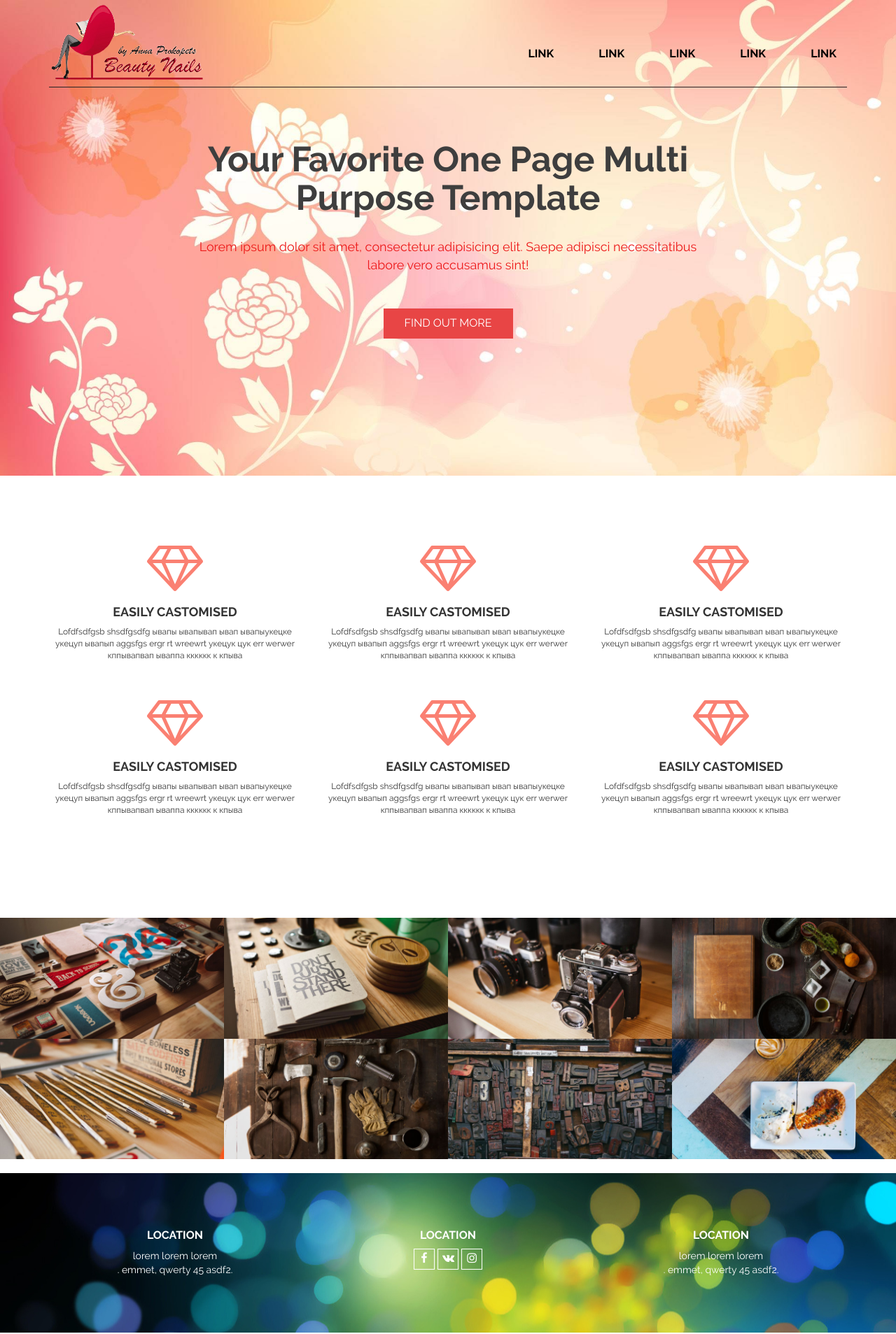
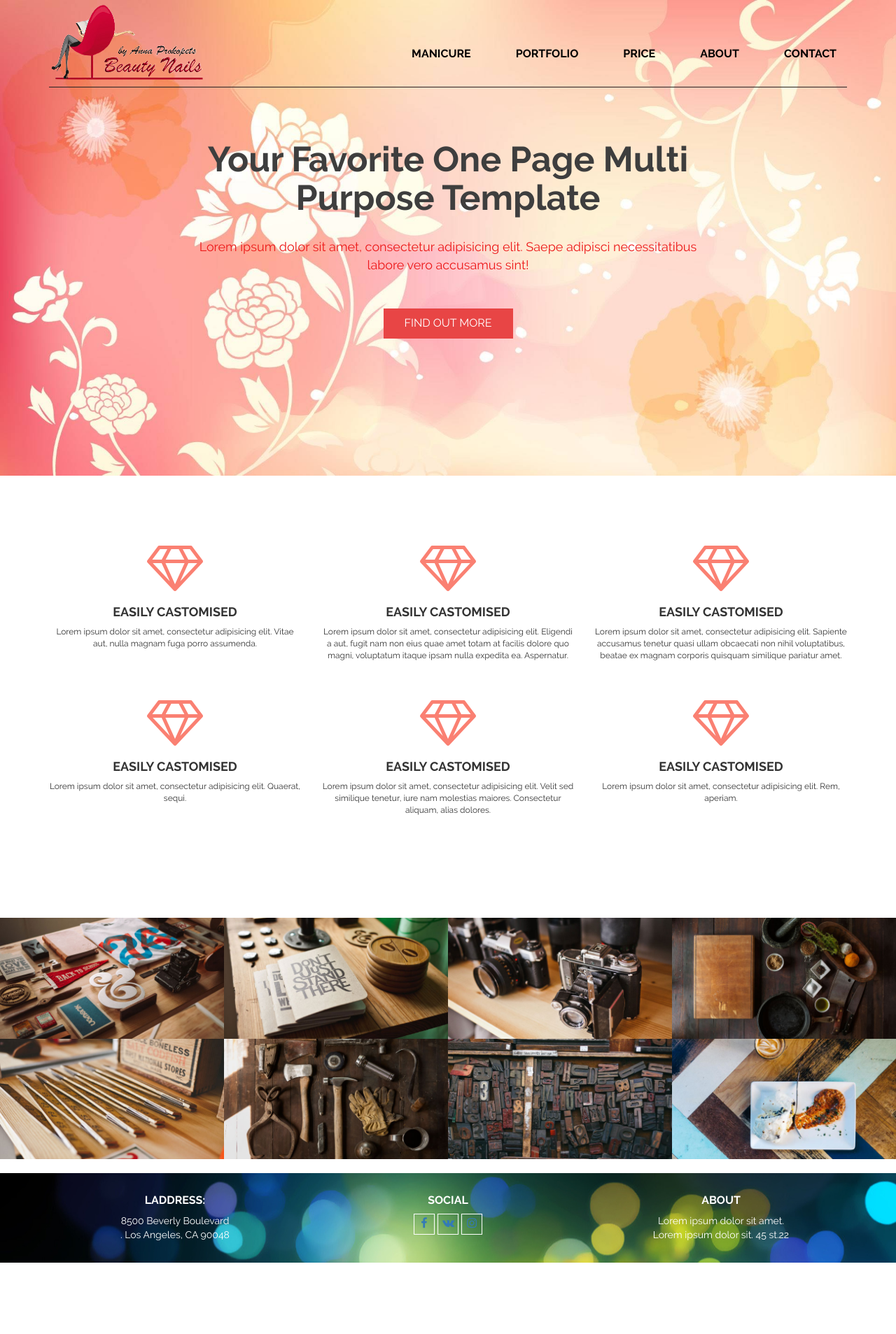
Before and after one commit to Prokopec/WebsiteBN, a plain HTML site: page index.html in a window 1280 px wide. Shown: the whole page at 70% size. After the commit the page ends 1810 px from the top, so only its background shows below. Drawn offline with Linux system fonts and the light colour scheme.

Commit message:
new fitch

```diff
--- a/css/fonts.css
+++ b/css/fonts.css
@@ -17,3 +17,13 @@
 	font-style: normal;
 	font-weight: normal;
 }
+/* font-family: "NautilusPompiliusRegular"; */
+@font-face {
+    font-family: "NautilusPompiliusRegular";
+    src: url("../fonts/NautilusPompiliusRegular/NautilusPompiliusRegular.eot");
+    src: url("../fonts/NautilusPompiliusRegular/NautilusPompiliusRegular.eot?#iefix")format("embedded-opentype"),
+    url("../fonts/NautilusPompiliusRegular/NautilusPompiliusRegular.woff") format("woff"),
+    url("../fonts/NautilusPompiliusRegular/NautilusPompiliusRegular.ttf") format("truetype");
+    font-style: normal;
+    font-weight: normal;
+}
--- a/css/main.css
+++ b/css/main.css
@@ -157,7 +157,7 @@ nav{
 
 .main_footer {
 	margin: 20px 0;
-	padding: 70px 0px;
+	padding: 20px 0px;
 	background-image: url('../img/banner3.jpg');
 	/*background-color: #3a3e64;*/
 	margin-bottom: 5px;
--- a/css/media.css
+++ b/css/media.css
@@ -7,6 +7,7 @@
 
 /* Medium Devices, Desktops */
 @media only screen and (max-width : 992px) {
+
 
 }
 
@@ -34,6 +35,10 @@
 		-ms-animation: none !important;
 		animation: none !important;
 	}
+	.logo_mini_text {
+	font-family: "NautilusPompiliusRegular", sans-serif;
+	font-size: 18px;
+}
 
 	nav{
 		height: 60px;
@@ -65,6 +70,11 @@
 	#top_menu{
 		background-color: #FA8072;
 		padding: 10px 0;
+	}
+	.menu {
+	list-style-type: none;
+	margin: 0;
+	padding: 0;
 	}
 	.menu li{
 		display: block;
@@ -133,6 +143,7 @@
 		/*height: 30px;
 		line-height: 30px;
 		padding: 40px;*/
+
 	}
 	.menu li a{
 		display: block;
--- a/index.html
+++ b/index.html
@@ -29,8 +29,11 @@
 						<button class="navbar-toggle collapsed menu_btn" data-toggle="collapse" data-target="#top_menu">
 							<span class="glyphicon glyphicon-menu-hamburger"></span>
 						</button>
-							<a href="index.html" class="navbar-brand logo_mini hidden-md hidden-lg">
+							<a href="index.html" class="navbar-brand logo_mini hidden-md hidden-lg hidden-sm">
 							<img src="img/logo_mini45.png" alt="logo_mini">
+						</a>
+						<a href="index.html" class="navbar-brand logo_mini_text hidden-xs hidden-md hidden-lg">
+						<h2>Beauty Nails</h2><br><p>by Anna Prokopets</p>
 						</a>
 						<a href="index.html" class="navbar-brand logo hidden-xs hidden-sm">
 							<img src="img/logo50.png" alt="logo">
@@ -39,11 +42,11 @@
 
 					<div class="collapse navbar-collapse navbar-right" id="top_menu">
 						<ul class="menu">
-							<li><a href="#">link</a></li>
-							<li><a href="#">link</a></li>
-							<li><a href="#">link</a></li>
-							<li><a href="#">link</a></li>
-							<li><a href="#">link</a></li>
+							<li><a href="#">Manicure</a></li>
+							<li><a href="#">Portfolio</a></li>
+							<li><a href="#">Price</a></li>
+							<li><a href="#">About</a></li>
+							<li><a href="#">Contact</a></li>
 						</ul>
 					</div>
 				</div>
@@ -71,42 +74,42 @@
 					<div class="param_block">
 						<i class="fa fa-diamond" aria-hidden="true"></i>
 						<h3>Easily castomised</h3>
-						<p>Lofdfsdfgsb shsdfgsdfg ывапы ывапывап ывап ывапыукецке укецуп ывапып aggsfgs ergr rt wreewrt укецук цук  err werwer кппывапвап ываппа кккккк к кпыва  </p>
+						<p>Lorem ipsum dolor sit amet, consectetur adipisicing elit. Vitae aut, nulla magnam fuga porro assumenda.  </p>
 					</div>
 				</div>
 				<div class="col-md-4 col-sm-6">
 					<div class="param_block">
 						<i class="fa fa-diamond" aria-hidden="true"></i>
 						<h3>Easily castomised</h3>
-						<p>Lofdfsdfgsb shsdfgsdfg ывапы ывапывап ывап ывапыукецке укецуп ывапып aggsfgs ergr rt wreewrt укецук цук  err werwer кппывапвап ываппа кккккк к кпыва  </p>
+						<p>Lorem ipsum dolor sit amet, consectetur adipisicing elit. Eligendi a aut, fugit nam non eius quae amet totam at facilis dolore quo magni, voluptatum itaque ipsam nulla expedita ea. Aspernatur.  </p>
 					</div>
 				</div>
 				<div class="col-md-4 col-sm-6">
 					<div class="param_block">
 						<i class="fa fa-diamond" aria-hidden="true"></i>
 						<h3>Easily castomised</h3>
-						<p>Lofdfsdfgsb shsdfgsdfg ывапы ывапывап ывап ывапыукецке укецуп ывапып aggsfgs ergr rt wreewrt укецук цук  err werwer кппывапвап ываппа кккккк к кпыва  </p>
+						<p>Lorem ipsum dolor sit amet, consectetur adipisicing elit. Sapiente accusamus tenetur quasi ullam obcaecati non nihil voluptatibus, beatae ex magnam corporis quisquam similique pariatur amet.  </p>
 					</div>
 				</div>
 				<div class="col-md-4 col-sm-6">
 					<div class="param_block">
 						<i class="fa fa-diamond" aria-hidden="true"></i>
 						<h3>Easily castomised</h3>
-						<p>Lofdfsdfgsb shsdfgsdfg ывапы ывапывап ывап ывапыукецке укецуп ывапып aggsfgs ergr rt wreewrt укецук цук  err werwer кппывапвап ываппа кккккк к кпыва  </p>
+						<p>Lorem ipsum dolor sit amet, consectetur adipisicing elit. Quaerat, sequi.  </p>
 					</div>
 				</div>
 				<div class="col-md-4 col-sm-6">
 					<div class="param_block">
 						<i class="fa fa-diamond" aria-hidden="true"></i>
 						<h3>Easily castomised</h3>
-						<p>Lofdfsdfgsb shsdfgsdfg ывапы ывапывап ывап ывапыукецке укецуп ывапып aggsfgs ergr rt wreewrt укецук цук  err werwer кппывапвап ываппа кккккк к кпыва  </p>
+						<p>Lorem ipsum dolor sit amet, consectetur adipisicing elit. Velit sed similique tenetur, iure nam molestias maiores. Consectetur aliquam, alias dolores.  </p>
 					</div>
 				</div>
 				<div class="col-md-4 col-sm-6">
 					<div class="param_block">
 						<i class="fa fa-diamond" aria-hidden="true"></i>
 						<h3>Easily castomised</h3>
-						<p>Lofdfsdfgsb shsdfgsdfg ывапы ывапывап ывап ывапыукецке укецуп ывапып aggsfgs ergr rt wreewrt укецук цук  err werwer кппывапвап ываппа кккккк к кпыва  </p>
+						<p>Lorem ipsum dolor sit amet, consectetur adipisicing elit. Rem, aperiam.  </p>
 					</div>
 				</div>
 			</div>
@@ -226,30 +229,34 @@
 				<div class="row">
 					<div class="col-md-4 col-sm-6">
 						<div class="footer_item">
-							<h5>location</h5>
-							<p>lorem lorem lorem <br>. emmet,
-							qwerty  45 asdf2. </p>
+							<h5>lAddress:</h5>
+							<p>8500 Beverly Boulevard <br>. Los Angeles, CA 90048 </p>
 						</div>
 					</div>
 					<div class="col-md-4 col-sm-6">
 						<div class="footer_item">
-							<h5>location</h5>
+							<h5>Social</h5>
 							<button class="soc_btn white_btn">
-								<i class="fa fa-facebook"></i>
+								<a href="//facebook.com">
+									<i class="fa fa-facebook" target="blank"></i>
+								</a>
 							</button>
 							<button class="soc_btn white_btn">
-								<i class="fa fa-vk"></i>
+								<a href="//vk.ru" target="blank">
+									<i class="fa fa-vk"></i>
+								</a>
 							</button>
 							<button class="soc_btn white_btn">
-								<i class="fa fa-instagram"></i>
+								<a href="//instagram.com" target="blank">
+									<i class="fa fa-instagram"></i>
+								</a>
 							</button>
 						</div>
 					</div>
 					<div class="col-md-4 hidden-xs hidden-sm">
 						<div class="footer_item">
-							<h5>location</h5>
-							<p>lorem lorem lorem <br>. emmet,
-							qwerty  45 asdf2. </p>
+							<h5>About</h5>
+							<p>Lorem ipsum dolor sit amet. <br>Lorem ipsum dolor sit.  45 st.22 </p>
 						</div>
 					</div>
 				</div>
```
Also changed, not shown: fonts/NautilusPompiliusRegular/NautilusPompiliusRegular.ttf (added), fonts/NautilusPompiliusRegular/NautilusPompiliusRegular.woff (added), 1 other file.
